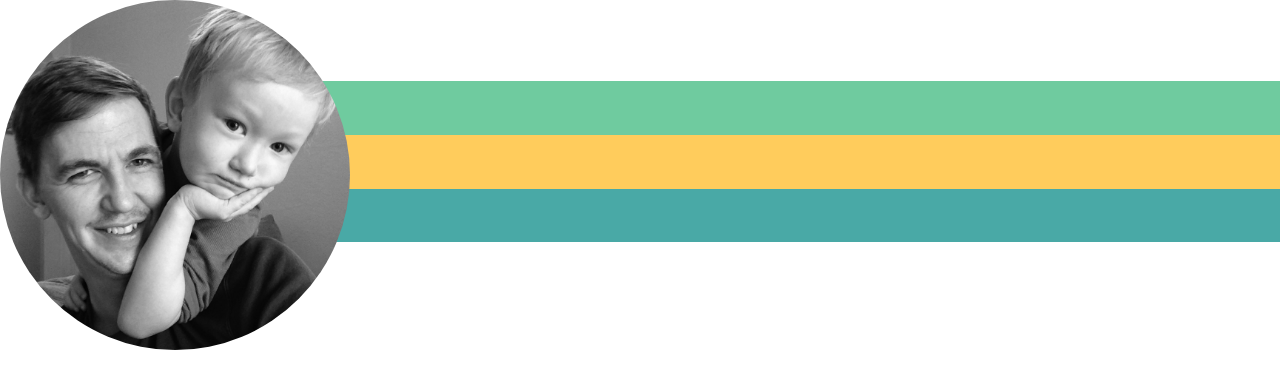
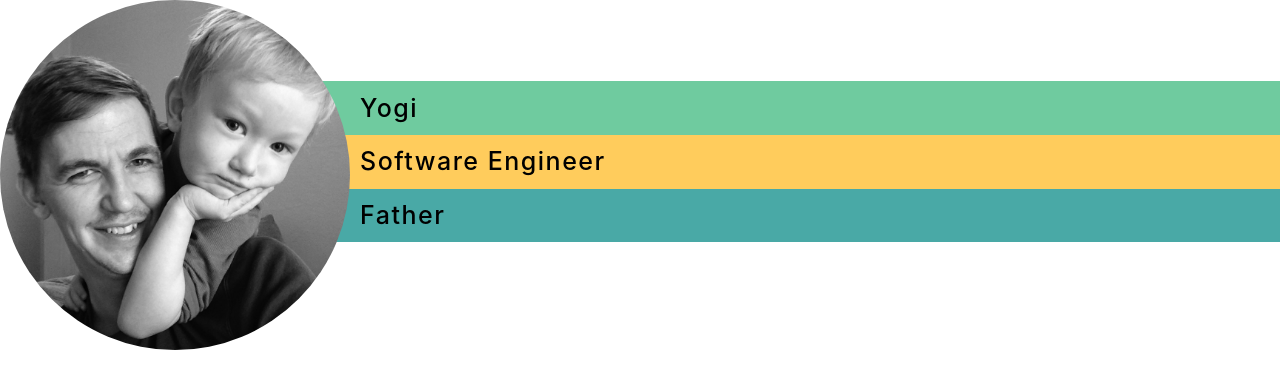
Before and after one commit to janglehorse/personal-site, a React app: page / in a window 1280 px wide. Shown: the top 388 px of the page. Built offline with nearby package versions, Linux system fonts and the light colour scheme.

Commit message:
AnchoredContentGroup calculates content padding based on image width prop

```diff
--- a/src/app/AboutMe.js
+++ b/src/app/AboutMe.js
@@ -8,24 +8,35 @@ import blurbs from '../../static/blurbs/content';
 // .profile-img.width
 // expandBox.content-box.padding-left
 
+const contentArray = [
+    {
+        title: 'Yogi',
+        blurb: blurbs.yogi
+    },
+    {
+        title: 'Software Engineer',
+        blurb: blurbs["software-engineer"]
+    },
+    {
+        title: 'Father',
+        blurb: blurbs.father
+    }
+];
+
+const childContainerStyles = {
+    'paddingTop': '81px',
+    'paddingLeft': '30px'
+}
+
 export default class AboutMe extends Component {
     render() {
         return (
             <React.Fragment>
                 <AnchoredContentGroup imgLink='../static/img/gram-and-daddy.jpg'
-                    childContainerStyles={
-                        {
-                            'paddingTop': '81px',
-                            'paddingLeft': '55px'
-                        }
-                }>
-                <ExpandBox title={'Yogi'}
-                    blurb={blurbs.yogi} />
-                <ExpandBox title={'Software Engineer'}
-                    blurb={blurbs["software-engineer"]} />
-                <ExpandBox title={'Father'}
-                    blurb={blurbs.father} />
-                </AnchoredContentGroup>
+                    childContainerStyles={childContainerStyles}
+                    contentArray={contentArray}
+                    imageWidth={350}
+            />
             </React.Fragment>
         )
     }
--- a/src/app/AnchoredContentGroup.js
+++ b/src/app/AnchoredContentGroup.js
@@ -1,34 +1,57 @@
 import React, {Component} from 'react'
-import { string, object } from 'prop-types';
+import { string, object, array, number } from 'prop-types';
 import '../../style/anchored-content-group.less'
+import ExpandBox from './ExpandBox';
 
 class AnchoredContentGroup extends Component {
 
-  // TODO: new props:
-  // <Number> imageWidth
-  // <Array<Object>> contentArray, ex: [{title: <String>, content: <String>}, ...]
-  // TODO: calculate padding based on imageWidth and pass in to ExpandBox
+  render() {
+      const {
+        imgLink,
+        childContainerStyles,
+        contentArray,
+        imageWidth
+      } = this.props;
 
-  render() {
-      const { imgLink } = this.props;
+      const childStyle = this.calculateChildStyle(imageWidth);
       return (
         <div className="content-group-wrapper">
           <div className="img-container">
             <img className="profile-img"
+            style={
+                {width: `${imageWidth}px`}
+              }
             src={imgLink} />
           </div>
           <div className="child-container"
-            style={this.props.childContainerStyles}>
-            {this.props.children}
+            style={childContainerStyles}>
+            {
+              contentArray.map((item) => {
+                return <ExpandBox title={item.title}
+                  blurb={item.blurb}
+                  style={childStyle}
+                />
+              })
+            }
           </div>
         </div>
       )
   }
+
+  calculateChildStyle(imageWidth) {
+    return {
+      // TODO: un-hardcode this
+      'paddingLeft': `${ imageWidth - 20 }px`
+    }
+  }
+
 }
 
 AnchoredContentGroup.proptypes = {
   imgLink: string.isRequired,
-  childContainerStyles: object
+  childContainerStyles: object,
+  contentArray: array,
+  imageWidth: number
 }
 
 export default AnchoredContentGroup
--- a/src/app/ExpandBox.js
+++ b/src/app/ExpandBox.js
@@ -8,7 +8,8 @@ class ExpandBox extends Component {
     render() {
       const { title, blurb } = this.props;
         return (
-            <div className="content-box">
+            <div className="content-box"
+            {...this.props}>
               {this.props.text || title}
               <div className="content">
                 {blurb || longLoremIpsum}
@@ -21,6 +22,7 @@ class ExpandBox extends Component {
 ExpandBox.prototypes = {
   title: string,
   blurb: string
+
 }
 
 export default ExpandBox
--- a/style/anchored-content-group.less
+++ b/style/anchored-content-group.less
@@ -7,7 +7,7 @@
 }
 
 .profile-img {
-  width: 350px;
+  // width: 350px;
   border-radius: 50%;
 }
 
```
